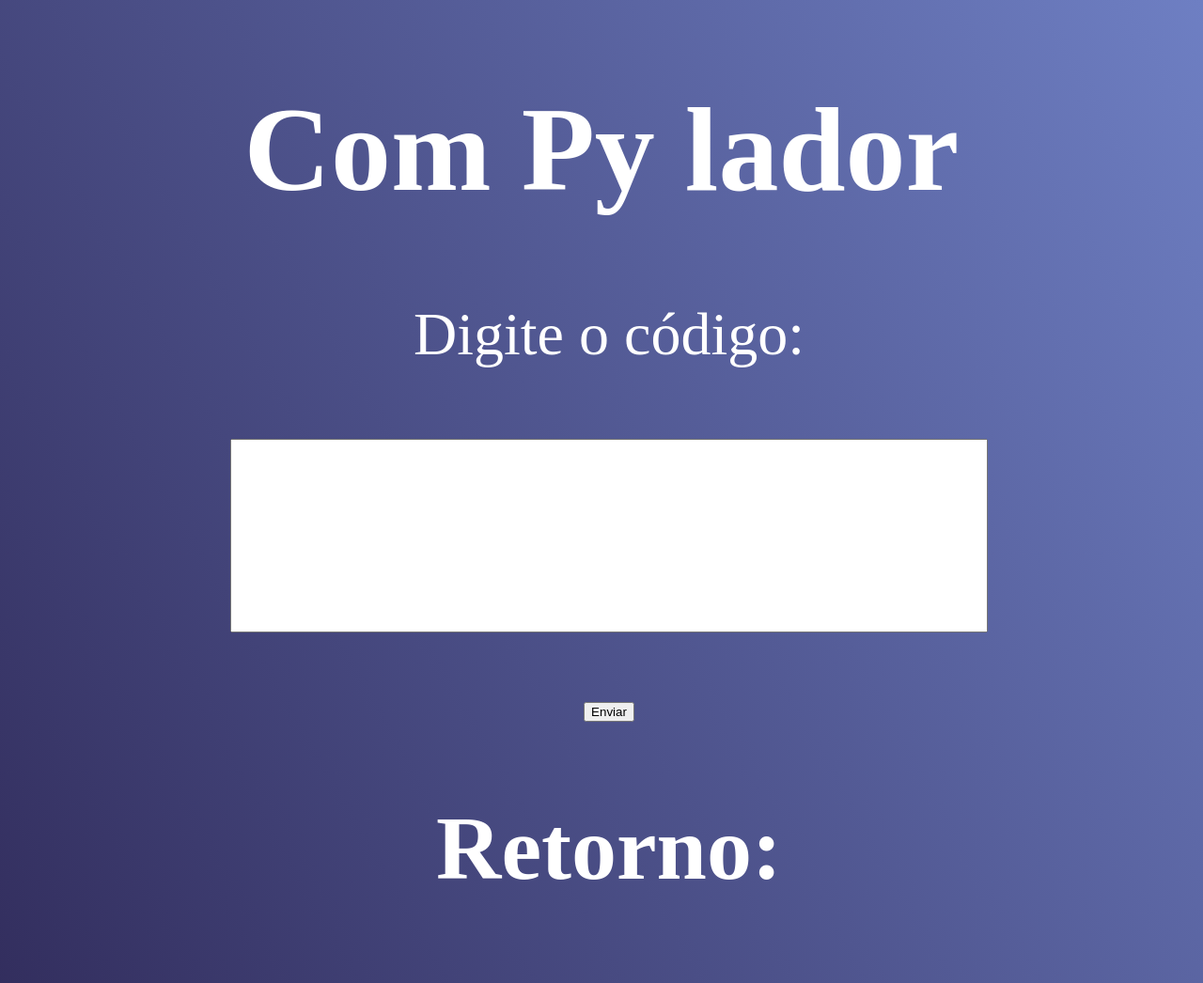
After one commit to Matheus-Ramos/Projeto-Compilador, a Flask app: template Front/templates/index.html in a window 1280 px wide. The commit adds this page. Shown: the whole page at 94% size. Run offline with Flask 3, Linux system fonts and the light colour scheme; the template is opened without the code that fills it, so the values that code supplies are empty.

Commit message:
feat: Adds front + flask

```diff
--- /dev/null
+++ b/Front/main.py
@@ -0,0 +1,21 @@
+from flask import Flask, render_template, request, jsonify, send_from_directory
+
+app = Flask(__name__)
+
+@app.route('/')
+def homees():
+    return render_template('index.html')
+
+@app.route('/api/receber-dados', methods=['POST'])
+def receber_dados():
+    try:
+        data = request.get_json()  # Obter dados JSON da solicitação
+        # Faça o processamento dos dados aqui
+        #print(jsonify(data))
+        return jsonify(data)
+    except Exception as e:
+        print("-------------------Exception")
+        return jsonify({'error': str(e)}), 400  # Responder com um erro se a análise do JSON falhar
+
+if __name__ == '__main__':
+    app.run(debug=True)
--- /dev/null
+++ b/Front/static/script.js
@@ -0,0 +1,25 @@
+document.getElementById('inputCod').addEventListener('submit', function (e) {
+    e.preventDefault();
+
+    const textCod = document.getElementById('textCod').value;
+
+    const dados = {
+        mensagem: textCod
+    };
+
+    fetch('http://127.0.0.1:5000/api/receber-dados', {
+        method: 'POST',
+        headers: {
+            'Content-Type': 'application/json'
+        },
+        body: JSON.stringify(dados)
+    })
+    .then(response => response.json())
+    .then(data => {
+        console.log(data.mensagem);
+        document.getElementById('resposta').textContent = data.mensagem;
+    })
+    .catch(error => {
+        console.error('Erro:', error);
+    });
+});
--- a/Front/main/style.css
+++ b/Front/static/style.css
@@ -4,9 +4,9 @@
 	--bg-tertiary-color: #211640;
 	--bg-gray-color: #313235;
 	--txt-primary-color: #FFFF;
-    --txt-h1: 5rem;
-    --txt-h2: 4rem;
-    --txt-h3: 3rem;
+    --txt-h1: 4rem;
+    --txt-h2: 3rem;
+    --txt-h3: 2rem;
 	--bg-input-transparency: rgba(0, 0, 0, 0.4);
 }
 
@@ -16,8 +16,23 @@ html {
     text-align: center;
 	overflow-x: hidden;
 	background-image: linear-gradient(60deg, var(--bg-tertiary-color) -30%, var(--bg-primary-color) 100%);
+	background-repeat: no-repeat;
 }
 
 .header{
     border: 2px solid red;
 }
+
+.main{
+	display: flex;
+	flex-direction: column;
+	align-items: center;
+	width: 100dvw;
+
+}
+
+#textCod{
+	width: 800px;
+	min-height: 200px;
+	resize: none;
+}
--- /dev/null
+++ b/Front/templates/index.html
@@ -0,0 +1,32 @@
+<!DOCTYPE html>
+<html lang="en">
+
+<head>
+    <meta charset="UTF-8">
+    <meta name="viewport" content="width=device-width, initial-scale=1.0">
+    <link rel="stylesheet" href="{{ url_for('static', filename='style.css') }}">
+    <title>Compilador</title>
+</head>
+
+<body>
+    <h1>Com Py lador</h1>
+
+    <form id="inputCod">
+        <div class="main">
+            <label for="cod">Digite o código:</label>
+            <br>
+            <textarea id="textCod"></textarea>
+            <br>
+            <button type="submit">Enviar</button>
+        </div>
+    </form>
+
+    <div class="main">
+        <h2>Retorno:</h2>
+        <div id="resposta"></div>
+    </div>
+
+    <script src="{{ url_for('static', filename='script.js') }}"></script>
+</body>
+
+</html>
```
Also changed, not shown: Front/main/index.html (deleted, +0 -21 lines), Front/main/script.js (deleted).
